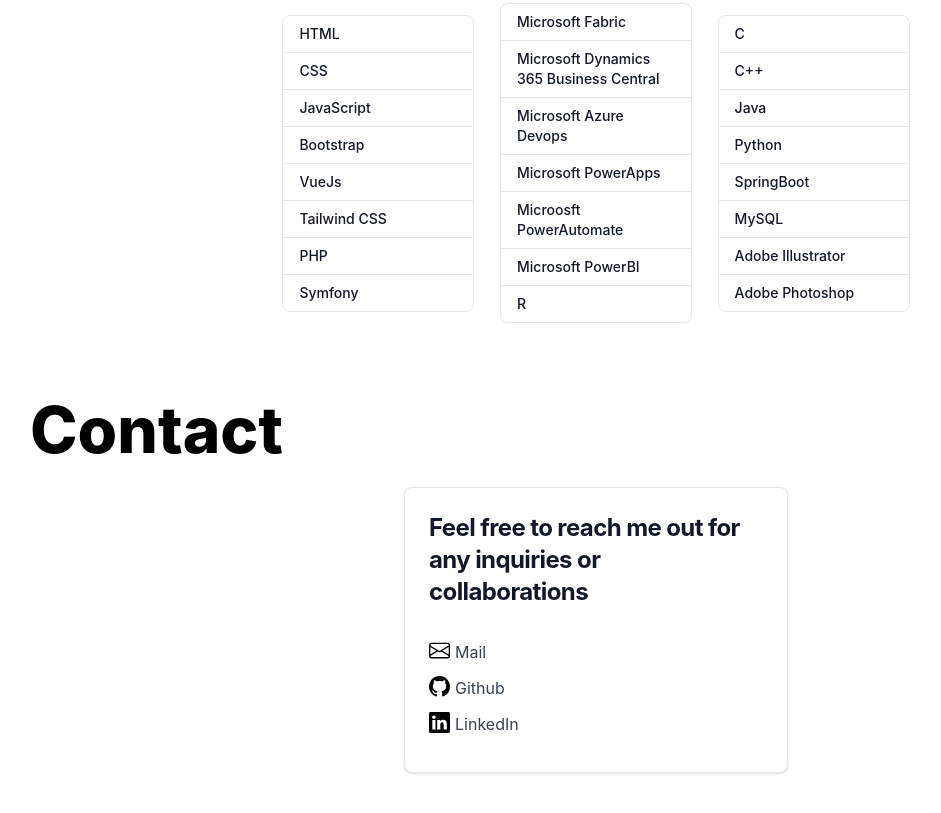
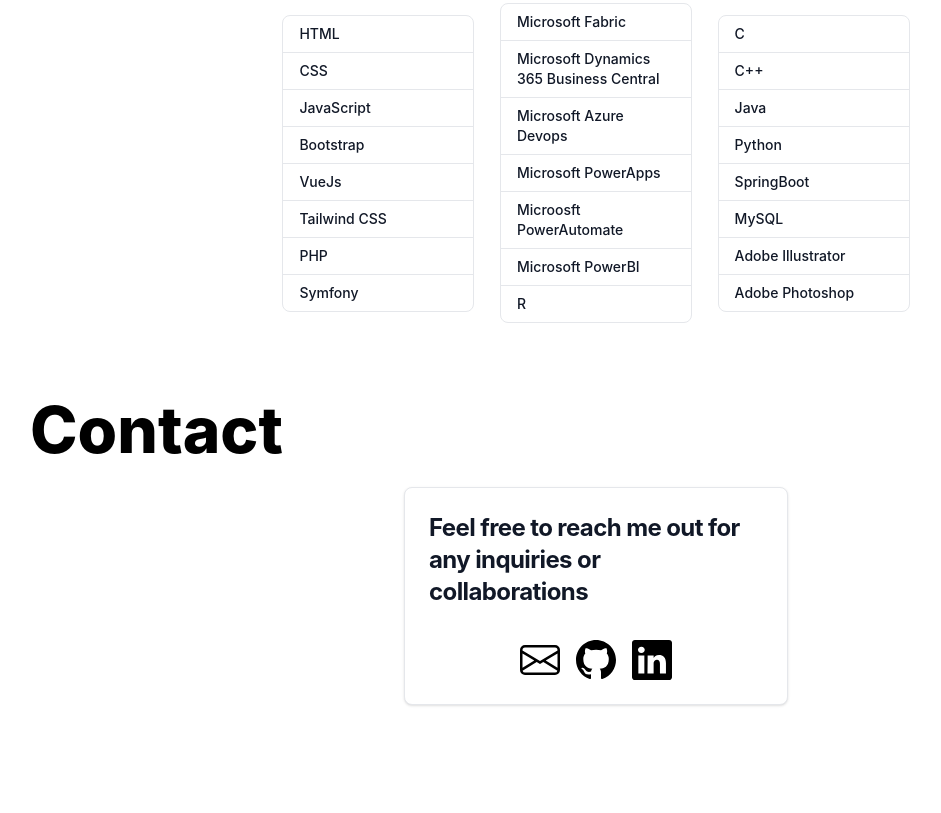
Before and after one commit to anasneji2002/Portfolio, a plain HTML site: page index.html in a window 1280 px wide. Shown: the part 1440-2253 px from the top of the page, without its empty margins (44-985 px from the left). After the commit the page ends 2205 px from the top, so only its background shows below. Drawn offline with nearby package versions, Linux system fonts and the light colour scheme.

Commit message:
changing the looks of the logos in the contact section

```diff
--- a/index.html
+++ b/index.html
@@ -437,10 +437,11 @@
             Feel free to reach me out for any inquiries or collaborations
           </h5>
           <br />
+          <div class="flex flex-row mx-auto justify-center gap-4	">
           <button
             data-modal-target="defaultModal"
             data-modal-toggle="defaultModal"
-            class="bg-transparent"
+            class="bg-transparent "
             style="
               display: flex;
               flex-direction: row;
@@ -450,8 +451,8 @@
           >
             <svg
               xmlns="http://www.w3.org/2000/svg"
-              width="21"
-              height="21"
+              width="40"
+              height="40"
               fill="currentColor"
               class="bi bi-envelope"
               viewBox="0 0 16 16"
@@ -460,9 +461,7 @@
                 d="M0 4a2 2 0 0 1 2-2h12a2 2 0 0 1 2 2v8a2 2 0 0 1-2 2H2a2 2 0 0 1-2-2V4Zm2-1a1 1 0 0 0-1 1v.217l7 4.2 7-4.2V4a1 1 0 0 0-1-1H2Zm13 2.383-4.708 2.825L15 11.105V5.383Zm-.034 6.876-5.64-3.471L8 9.583l-1.326-.795-5.64 3.47A1 1 0 0 0 2 13h12a1 1 0 0 0 .966-.741ZM1 11.105l4.708-2.897L1 5.383v5.722Z"
               />
             </svg>
-            <p class="mb-3 font-normal text-gray-700 dark:text-gray-400">
-              Mail
-            </p>
+
           </button>
           <div id="defaultModal" tabindex="-1" aria-hidden="true" class="fixed top-0 left-0 right-0 z-50 hidden w-full p-4 overflow-x-hidden overflow-y-auto md:inset-0 h-[calc(100%-1rem)] max-h-full">
             <div class="relative w-full max-w-2xl max-h-full">
@@ -521,8 +520,8 @@
           >
             <svg
               xmlns="http://www.w3.org/2000/svg"
-              width="21"
-              height="21"
+              width="40"
+              height="40"
               fill="currentColor"
               class="bi bi-github"
               viewBox="0 0 16 16"
@@ -531,9 +530,7 @@
                 d="M8 0C3.58 0 0 3.58 0 8c0 3.54 2.29 6.53 5.47 7.59.4.07.55-.17.55-.38 0-.19-.01-.82-.01-1.49-2.01.37-2.53-.49-2.69-.94-.09-.23-.48-.94-.82-1.13-.28-.15-.68-.52-.01-.53.63-.01 1.08.58 1.23.82.72 1.21 1.87.87 2.33.66.07-.52.28-.87.51-1.07-1.78-.2-3.64-.89-3.64-3.95 0-.87.31-1.59.82-2.15-.08-.2-.36-1.02.08-2.12 0 0 .67-.21 2.2.82.64-.18 1.32-.27 2-.27.68 0 1.36.09 2 .27 1.53-1.04 2.2-.82 2.2-.82.44 1.1.16 1.92.08 2.12.51.56.82 1.27.82 2.15 0 3.07-1.87 3.75-3.65 3.95.29.25.54.73.54 1.48 0 1.07-.01 1.93-.01 2.2 0 .21.15.46.55.38A8.012 8.012 0 0 0 16 8c0-4.42-3.58-8-8-8z"
               />
             </svg>
-            <p class="mb-3 font-normal text-gray-700 dark:text-gray-400">
-              Github
-            </p>
+
           </a>
           <a
             href="https://www.linkedin.com/in/anas-neji-35a061222/"
@@ -547,8 +544,8 @@
           >
             <svg
               xmlns="http://www.w3.org/2000/svg"
-              width="21"
-              height="21"
+              width="40"
+              height="40"
               fill="currentColor"
               class="bi bi-linkedin"
               viewBox="0 0 16 16"
@@ -557,10 +554,9 @@
                 d="M0 1.146C0 .513.526 0 1.175 0h13.65C15.474 0 16 .513 16 1.146v13.708c0 .633-.526 1.146-1.175 1.146H1.175C.526 16 0 15.487 0 14.854V1.146zm4.943 12.248V6.169H2.542v7.225h2.401zm-1.2-8.212c.837 0 1.358-.554 1.358-1.248-.015-.709-.52-1.248-1.342-1.248-.822 0-1.359.54-1.359 1.248 0 .694.521 1.248 1.327 1.248h.016zm4.908 8.212V9.359c0-.216.016-.432.08-.586.173-.431.568-.878 1.232-.878.869 0 1.216.662 1.216 1.634v3.865h2.401V9.25c0-2.22-1.184-3.252-2.764-3.252-1.274 0-1.845.7-2.165 1.193v.025h-.016a5.54 5.54 0 0 1 .016-.025V6.169h-2.4c.03.678 0 7.225 0 7.225h2.4z"
               />
             </svg>
-            <p class="mb-3 font-normal text-gray-700 dark:text-gray-400">
-              LinkedIn
-            </p>
+
           </a>
+          </div>
         </div>
       </section>
     </main>
```
